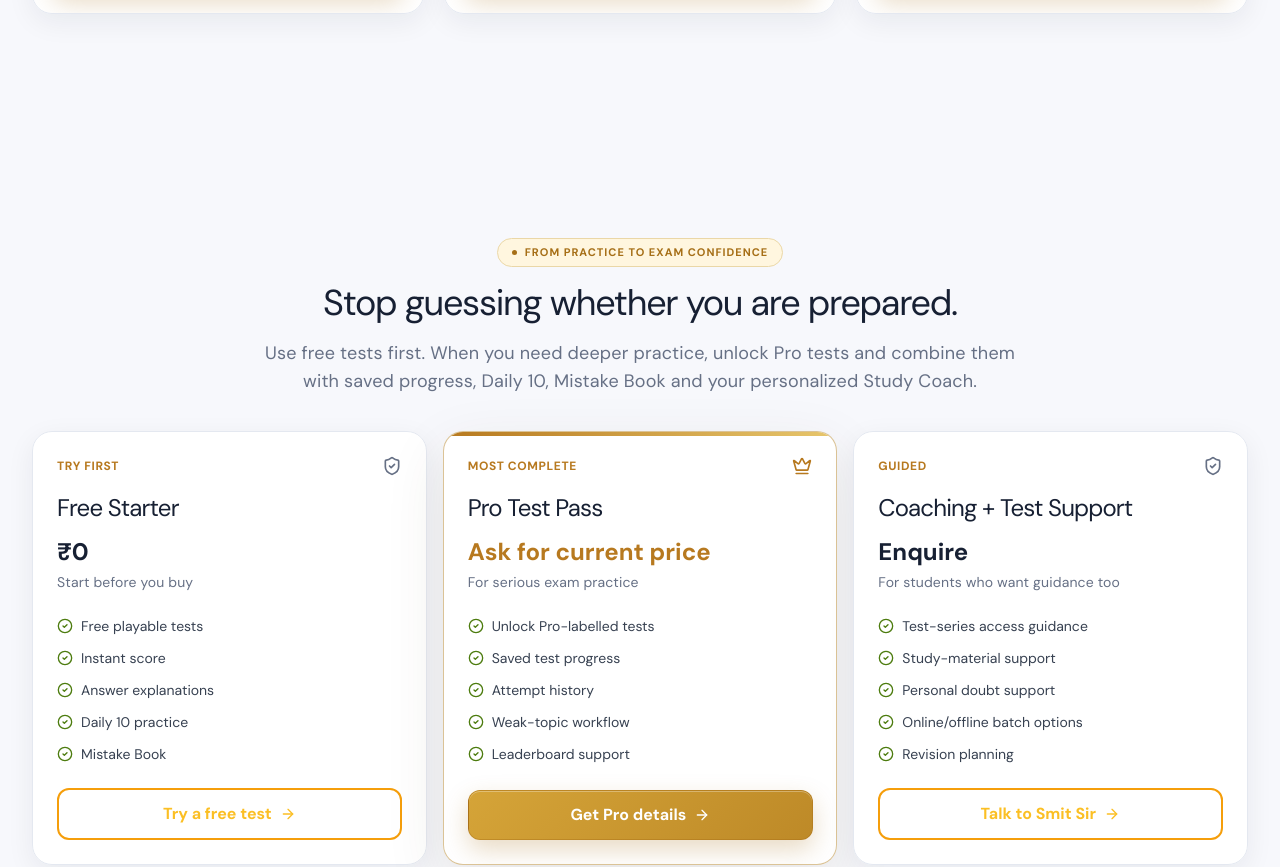
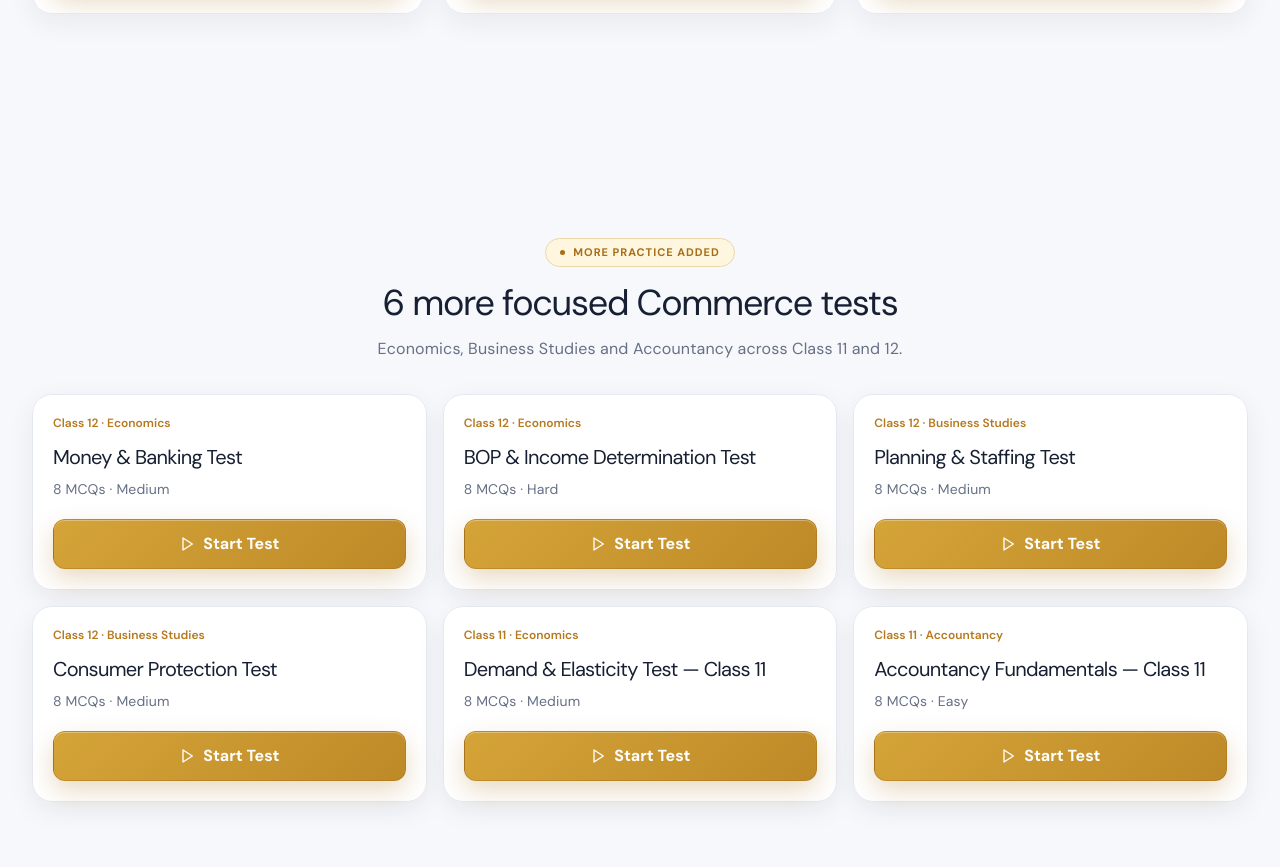
Before and after one commit to infosmitsircommerce-eng/smit-sir-commerce, a React (Vite) app: page /test-series in a window 1280 px wide. Shown: the part 1598-2465 px from the top of the page. Built offline with nearby package versions, Linux system fonts and the light colour scheme; a web font is replaced by a local one.

Commit message:
Add extended test pack to test series

```diff
--- a/src/pages/TestSeriesPro.jsx
+++ b/src/pages/TestSeriesPro.jsx
@@ -3,6 +3,7 @@ import { Link, useNavigate } from 'react-router-dom';
 import { BarChart3, Crown, Lock, LogIn, Trophy, X } from 'lucide-react';
 import BaseTestSeries from './TestSeries';
 import TestSeriesSalesFunnel from '../components/test-series/TestSeriesSalesFunnel';
+import ExtendedTests from '../components/test-series/ExtendedTests';
 import { useAuth } from '../context/AuthContext';
 import { supabase } from '../lib/supabase';
 
@@ -215,6 +216,7 @@ export default function TestSeriesPro() {
   return (
     <>
       <div ref={rootRef} onClickCapture={handleCapture}><BaseTestSeries /></div>
+      <ExtendedTests />
       <TestSeriesSalesFunnel />
 
       <button onClick={() => setShowProgress(true)} className="fixed right-4 bottom-24 lg:bottom-6 z-40 rounded-full px-4 py-3 font-semibold shadow-xl inline-flex items-center gap-2" style={{ background: 'var(--ink)', color: '#fff', border: '1px solid rgba(184,135,47,.35)' }}><BarChart3 className="w-4 h-4" /> My Progress</button>
```
